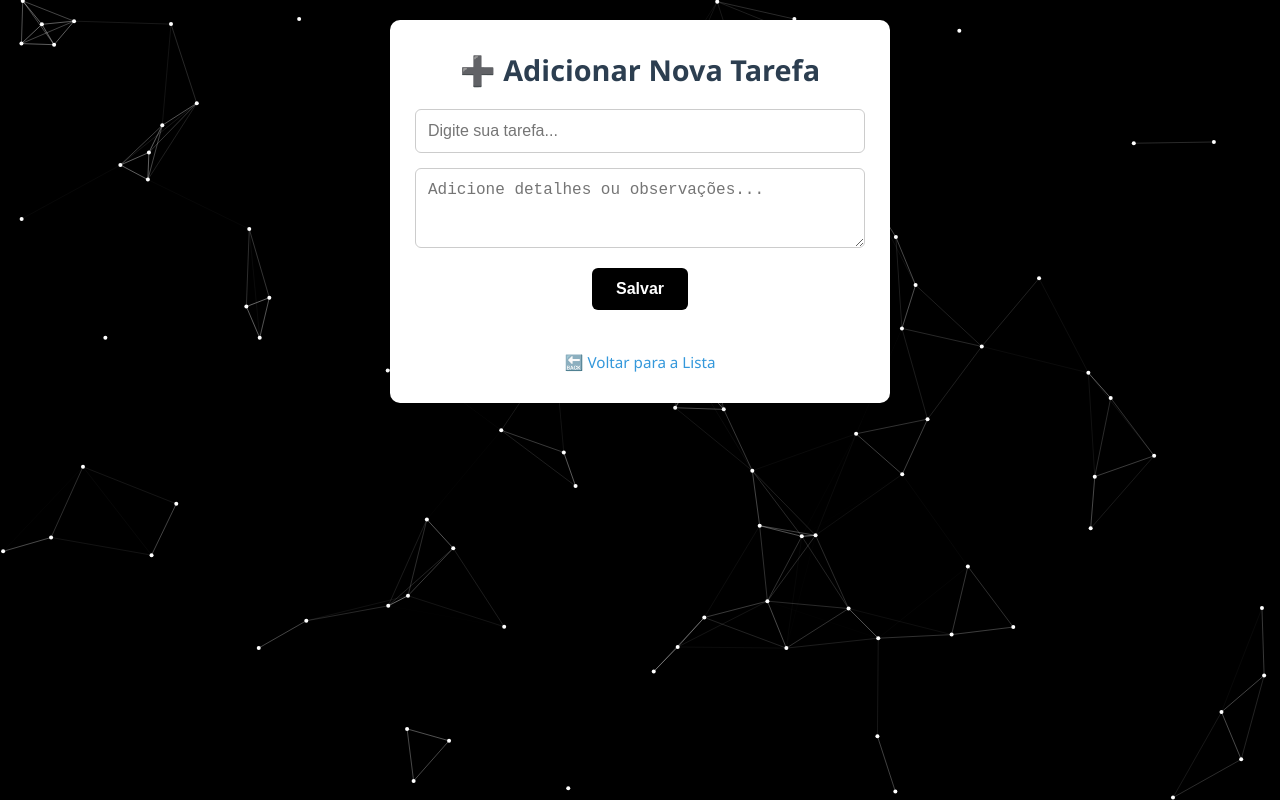
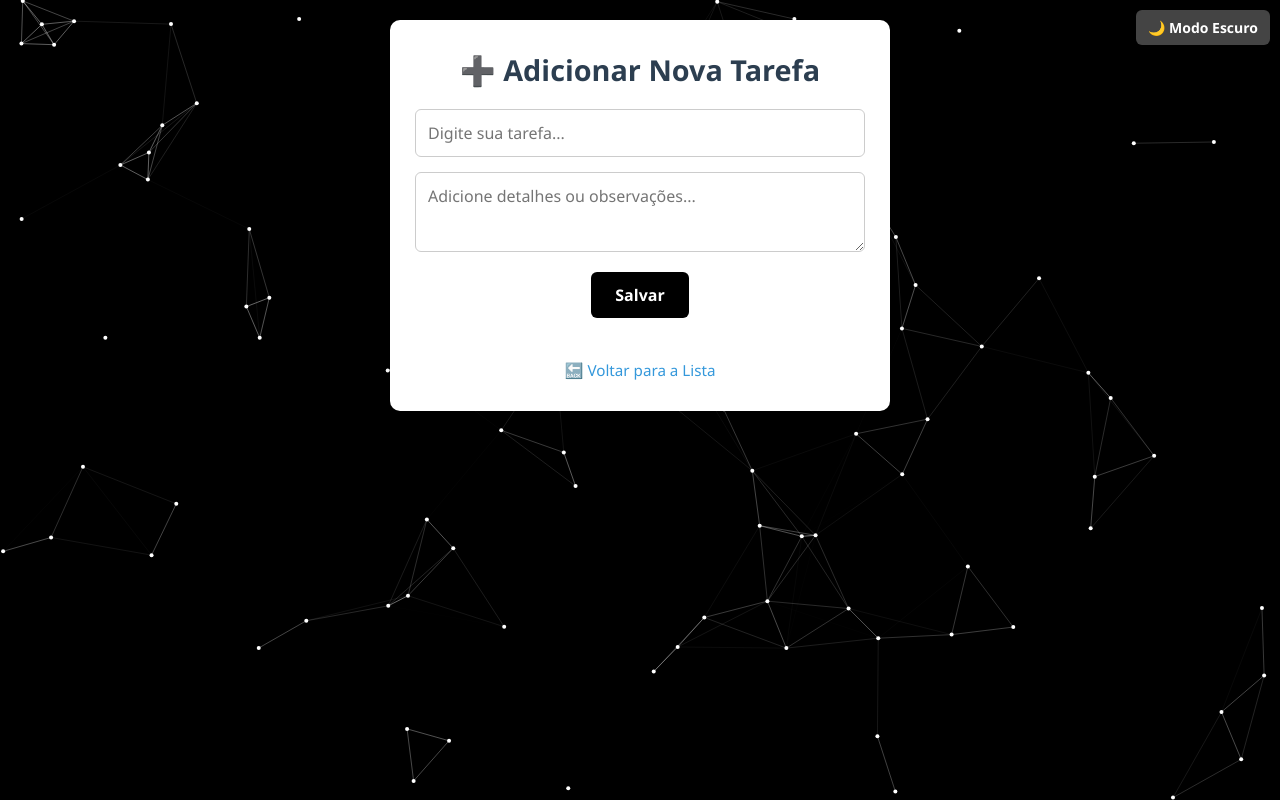
Before and after one commit to Borestt/To-Do-List, a plain HTML site: page flork.html in a window 1280 px wide. Drawn offline with Linux system fonts and the light colour scheme.

Commit message:
add de modo escuro nas 2 paginas

```diff
--- a/flork.html
+++ b/flork.html
@@ -4,6 +4,7 @@
   <meta charset="UTF-8" />
   <meta name="viewport" content="width=device-width, initial-scale=1.0"/>
   <title>ADICIONAR ATIVIDADE</title>
+  <link rel="stylesheet" href="style.css">
 
   <style>
     * {
@@ -82,6 +83,21 @@
 </head>
 <body>
 
+  <button id="toggleTheme" class="escurodoflork">🌙 Modo Escuro</button>
+
+  <script>
+    const toggleButton = document.getElementById('toggleTheme');
+    toggleButton.addEventListener('click', () => {
+      document.body.classList.toggle('dark-mode');
+
+      // Atualiza o texto do botão conforme o tema
+      if (document.body.classList.contains('dark-mode')) {
+        toggleButton.textContent = '☀️ Modo Claro';
+      } else {
+        toggleButton.textContent = '🌙 Modo Escuro';
+      }
+    });
+  </script>
   <canvas id="hackCanvas" style="position: fixed; top:0; left:0; width:100%; height:100%; z-index:-1; background: black;"></canvas>
 
 <script>
--- a/style.css
+++ b/style.css
@@ -110,6 +110,21 @@ h1 {
   transition: background 0.3s;
 }
 
+.escurodoflork {
+  position: fixed;
+  top: 10px;
+  right: 10px;
+  padding: 8px 12px;
+  border: none;
+  border-radius: 6px;
+  background: #444;
+  color: white;
+  cursor: pointer;
+  z-index: 9999;
+  font-size: 14px;
+  transition: background 0.3s;
+}
+
 .theme-button:hover {
   background: #222;
 }
```
Also changed, not shown: index.html (+1 -1 lines).
